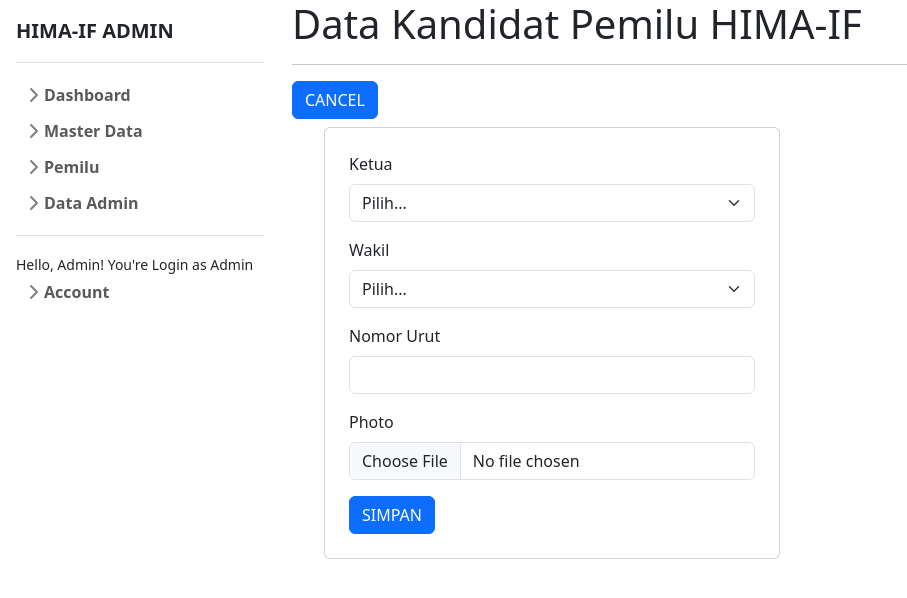
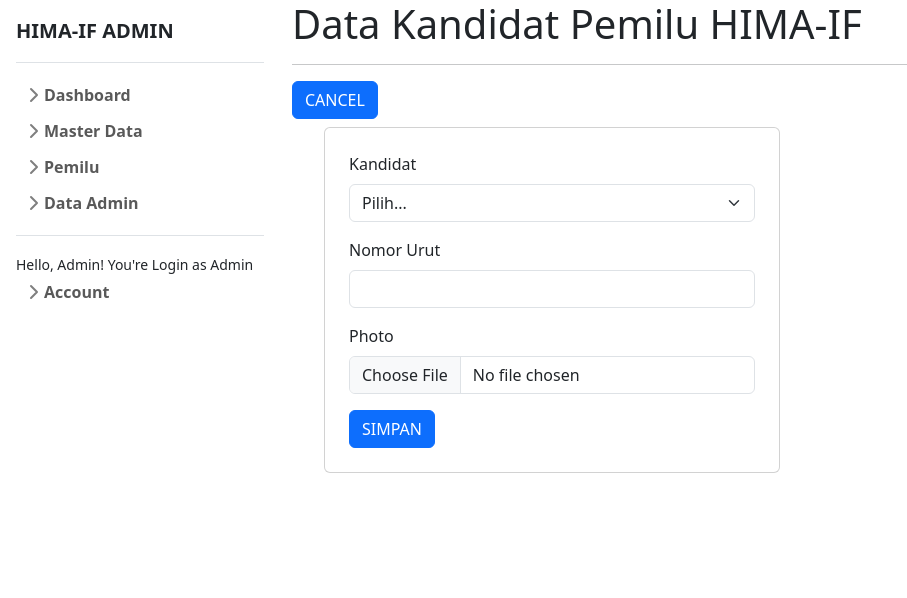
Before and after one commit to akang-one/web-hima-if, a CodeIgniter app: page /web-hima-if/index.php/kandidat/add in a window 1280 px wide. Shown: the top 598 px of the page, without its empty margins (0-907 px from the left). Run offline with CodeIgniter, Linux system fonts and the light colour scheme; tables that the repository leaves empty or names only in its code hold one stand-in row (values such as "Sample post"); some libraries are stand-ins or nearby versions.

Commit message:
menyimpan log dan rencana mulai rombak perbaikan

```diff
--- a/application/config/autoload.php
+++ b/application/config/autoload.php
@@ -58,7 +58,7 @@ $autoload['packages'] = array();
 |
 |	$autoload['libraries'] = array('user_agent' => 'ua');
 */
-$autoload['libraries'] = array('database');
+$autoload['libraries'] = array('database', 'session');
 
 /*
 | -------------------------------------------------------------------
@@ -89,7 +89,7 @@ $autoload['drivers'] = array();
 |
 |	$autoload['helper'] = array('url', 'file');
 */
-$autoload['helper'] = array('url', 'form');
+$autoload['helper'] = array('url', 'form', 'file');
 
 /*
 | -------------------------------------------------------------------
--- a/application/controllers/Anggota.php
+++ b/application/controllers/Anggota.php
@@ -8,6 +8,7 @@ class Anggota extends CI_Controller
     {
         parent::__construct();
         $this->load->model('Anggota_model');
+        $this->load->model('Pemilih_model');
     }
 
     public function index()
@@ -22,6 +23,8 @@ class Anggota extends CI_Controller
     {
         if ($this->input->post('submit')) {
             $this->Anggota_model->create();
+            $anggotaid = $this->db->insert_id();
+            $this->Pemilih_model->create($anggotaid);
             redirect('anggota');
         }
         $this->load->view('templates/header.php');
--- a/application/controllers/Kandidat.php
+++ b/application/controllers/Kandidat.php
@@ -14,7 +14,6 @@ class Kandidat extends CI_Controller
     public function index()
     {
         $data['kandidat'] = $this->Kandidat_model->getketua();
-        $data['wakil'] = $this->Kandidat_model->getwakil();
         $this->load->view('templates/header');
         $this->load->view('kandidat/list_kandidat', $data);
         $this->load->view('templates/footer');
@@ -35,12 +34,19 @@ class Kandidat extends CI_Controller
     public function edit($id)
     {
         if ($this->input->post('submit')) {
-            $this->Kandidat_model->updateanggota($id);
+            $this->Kandidat_model->update($id);
             redirect('kandidat');
         }
+        $data['anggota'] = $this->Anggota_model->getallanggota();
         $data['kandidat'] = $this->Kandidat_model->read_by($id);
         $this->load->view('templates/header.php');
         $this->load->view('kandidat/form_kandidat', $data);
         $this->load->view('templates/footer.php');
     }
+
+    public function delete($id)
+    {
+        $this->Kandidat_model->delete($id);
+        redirect('kandidat');
+    }
 }
--- a/application/models/Anggota_model.php
+++ b/application/models/Anggota_model.php
@@ -50,4 +50,11 @@ class Anggota_model extends CI_Model
         $this->db->where('id_anggota', $id);
         $this->db->delete('anggota');
     }
+
+    public function getidanggota()
+    {
+        $this->db->select('id_anggota');
+        $query = $this->db->get('anggota');
+        return $query->result();
+    }
 }
--- a/application/models/Kandidat_model.php
+++ b/application/models/Kandidat_model.php
@@ -7,7 +7,6 @@ class Kandidat_model extends CI_Model
     {
         $data = [
             'ketua' => $this->input->post('inputketua'),
-            'wakil' => $this->input->post('inputwakil'),
             'nmr_urut' => $this->input->post('inputnourut'),
             'photo' => $this->input->post('inputphoto')
         ];
@@ -21,19 +20,11 @@ class Kandidat_model extends CI_Model
         $this->db->select('*');
         $this->db->from('kandidat as b');
         $this->db->join('anggota as a ', 'b.ketua = a.id_anggota');
+        $this->db->order_by('nmr_urut', 'ASC');
         $query = $this->db->get(); //SELECT * FROM cats069 JOIN catsales069
         return $query->result(); // return as object
         // $query = $this->db->get('kandidat');
         // return $query->result();
-    }
-
-    public function getwakil()
-    {
-        $this->db->select('*');
-        $this->db->from('kandidat as b');
-        $this->db->join('anggota as a ', 'b.wakil = a.id_anggota');
-        $query = $this->db->get(); //SELECT * FROM cats069 JOIN catsales069
-        return $query->result();
     }
 
     public function read_by($id)
@@ -42,4 +33,22 @@ class Kandidat_model extends CI_Model
         $query = $this->db->get('kandidat');
         return $query->row();
     }
+
+    public function update($id)
+    {
+        $data = [
+            'ketua' => $this->input->post('inputketua'),
+            'nmr_urut' => $this->input->post('inputnourut'),
+            'photo' => 'default.png'
+        ];
+
+        $this->db->where('id_kandidat', $id);
+        $this->db->update('kandidat', $data);
+    }
+
+    public function delete($id)
+    {
+        $this->db->where('id_kandidat', $id);
+        $this->db->delete('kandidat');
+    }
 }
--- a/application/views/kandidat/form_kandidat.php
+++ b/application/views/kandidat/form_kandidat.php
@@ -5,12 +5,10 @@
     <a href="<?= site_url('kandidat')  ?>"><input type="button" name="cancel" value="CANCEL" class="btn btn-primary"></a>
     <?php
     $ketua = '';
-    $wakil = '';
     $nourut = '';
 
     if (isset($kandidat)) {
         $ketua = $kandidat->ketua;
-        $wakil = $kandidat->wakil;
         $nourut = $kandidat->nmr_urut;
     }
 
@@ -21,20 +19,11 @@
                 <div class="card w-50 p-4">
                     <form class="row g-3" action="" method="POST" enctype="multipart/form-data">
                         <div class="col-12">
-                            <label for="inputketua" class="form-label">Ketua</label>
+                            <label for="inputketua" class="form-label">Kandidat</label>
                             <select name="inputketua" class="form-select" id="inputketua" required>
                                 <option value="">Pilih...</option>
                                 <?php foreach ($anggota  as $namaketua) { ?>
-                                    <option value="<?= $namaketua->id_anggota ?>"><?= $namaketua->nama_anggota ?></option>
-                                <?php } ?>
-                            </select>
-                        </div>
-                        <div class="col-12">
-                            <label for="inputwakil" class="form-label">Wakil</label>
-                            <select name="inputwakil" class="form-select" id="inputwakil" required>
-                                <option value="">Pilih...</option>
-                                <?php foreach ($anggota  as $namawakil) { ?>
-                                    <option value="<?= $namawakil->id_anggota ?>"><?= $namawakil->nama_anggota ?></option>
+                                    <option value="<?= $namaketua->id_anggota ?>" <?= set_select('inputketua', $namaketua->id_anggota, $ketua == $namaketua->id_anggota ? TRUE : FALSE); ?>><?= $namaketua->nama_anggota ?></option>
                                 <?php } ?>
                             </select>
                         </div>
--- a/application/views/kandidat/list_kandidat.php
+++ b/application/views/kandidat/list_kandidat.php
@@ -9,7 +9,6 @@
                 <th>#</th>
                 <th>Nomor Urut</th>
                 <th>Nama Kandidat</th>
-                <th>Wakil (Jika ada)</th>
                 <th>Photo</th>
                 <th></th>
         </tr>
@@ -22,9 +21,6 @@
                     <td></td>
                     <td><?= $list->nmr_urut ?></td>
                     <td><?= $list->nama_anggota ?></td>
-                    <?php foreach ($wakil as $wa) { ?>
-                    <td><?= $wa->nama_anggota ?></td>
-                    <?php } ?>
                     <td><?= $list->photo ?></td>
                     <td>
                         <a href=" <?= site_url('kandidat/edit/') . $list->id_kandidat ?> " role=" button" class=" btn btn-warning btn-sm">Edit</a>
```
Also changed, not shown: application/controllers/Pemilih.php (added, +20 -0 lines), application/models/Pemilih_model.php (added, +17 -0 lines), application/views/pemilih/list_pemilih.php (added, +35 -0 lines).
